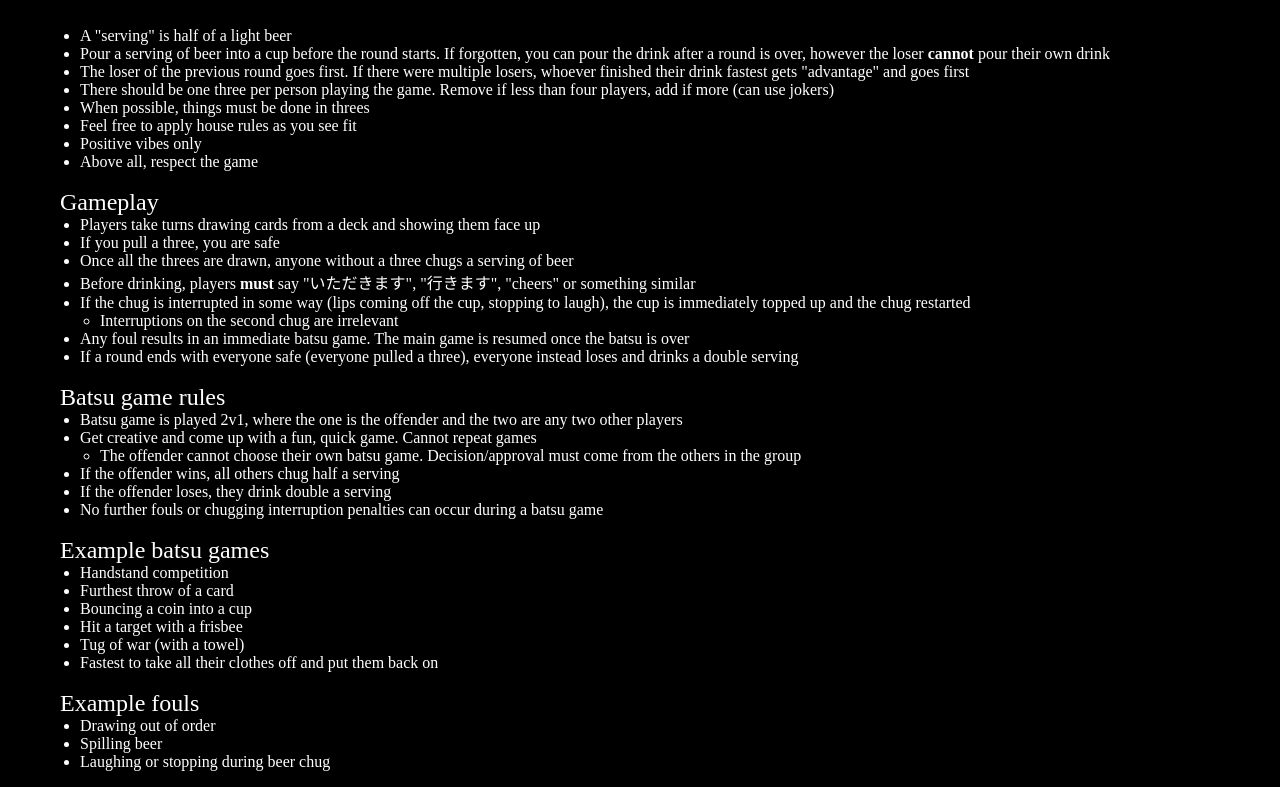
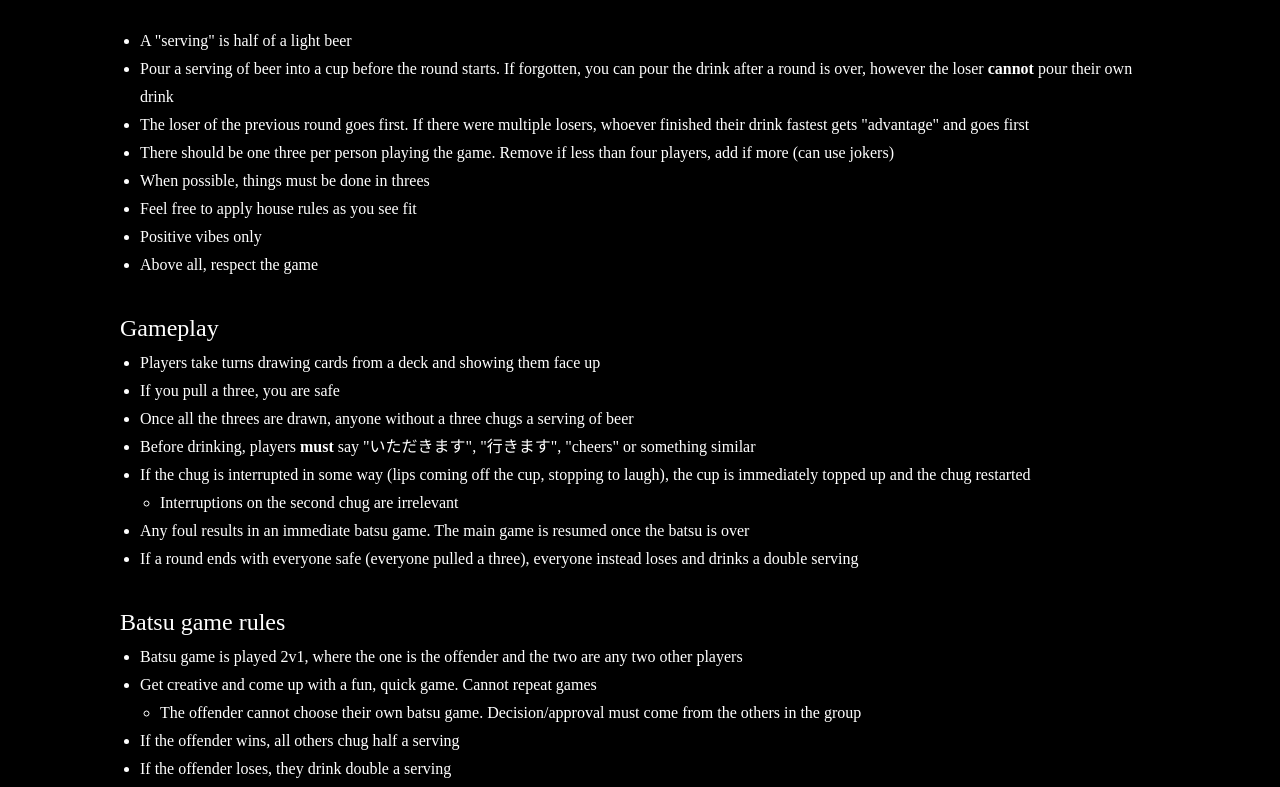
Before and after one commit to alexqguo/personal-site, a Gatsby site: page /blog/threes in a window 1280 px wide. Shown: the part 115-902 px from the top of the page. Built offline with nearby package versions, Linux system fonts and the light colour scheme; Gatsby itself is replaced by a stand-in of ours.

Commit message:
Small styling change for blog posts

```diff
--- a/src/templates/blogTemplate.js
+++ b/src/templates/blogTemplate.js
@@ -6,7 +6,7 @@ import '../styles/blog.css';
 import Head from '../components/common/head';
 
 const PageContainer = styled.main`
-  padding: 60px;
+  padding: 60px 120px;
 `;
 
 const Date = styled.div`
@@ -15,6 +15,7 @@ const Date = styled.div`
 
 const BlogContents = styled.article`
   margin-top: 30px;
+  line-height: 1.75;
 `;
 
 const BackLinkContainer = styled.div`
```
Also changed, not shown: 1 other file.
